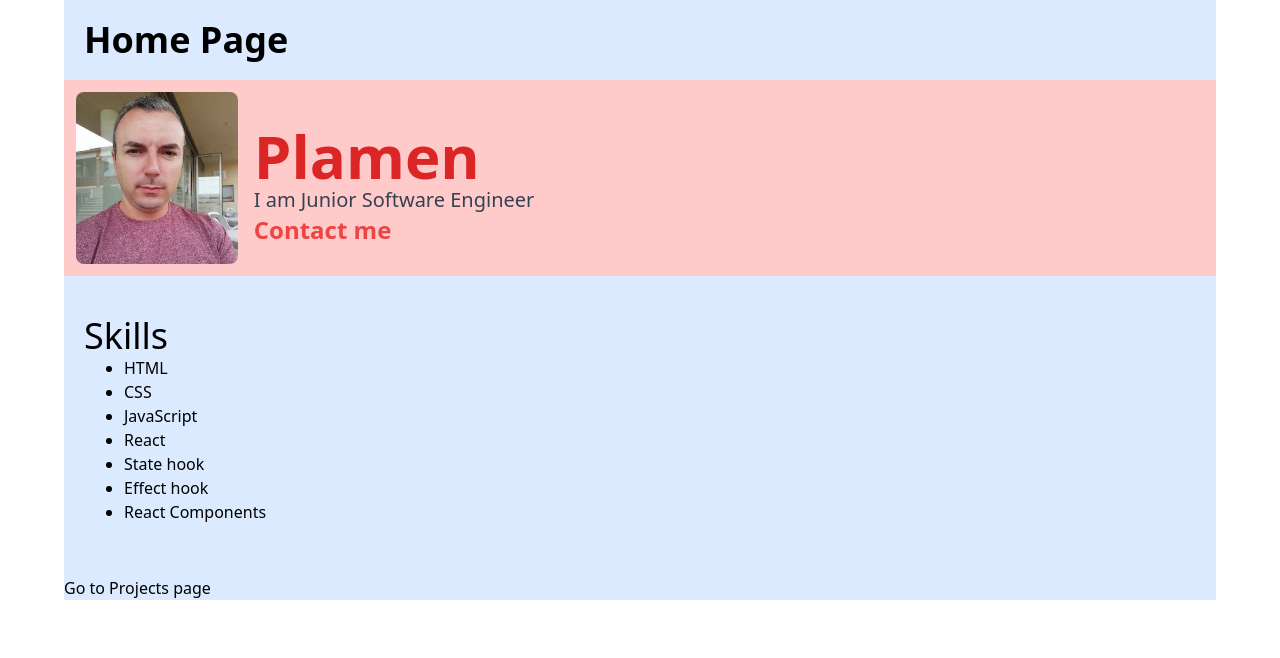
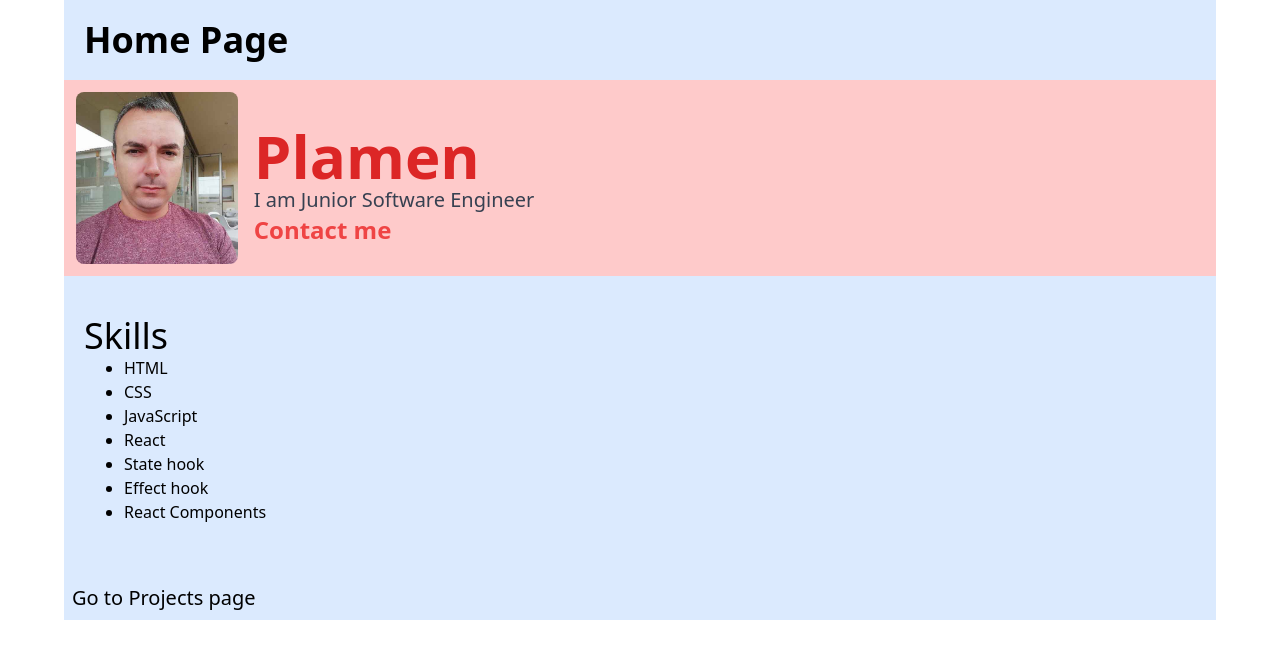
Before and after one commit to Simeonov11/skillcity-mp, a Next.js app: page / in a window 1280 px wide. Shown: the top 658 px of the page. Built offline with nearby package versions, Linux system fonts and the light colour scheme.

Commit message:
Edited styles for footer link, biger text and padding

```diff
--- a/components/shared/footer/footer.js
+++ b/components/shared/footer/footer.js
@@ -2,7 +2,7 @@ import Link from "next/link"
 
 export default function Footer({ href, title }) {
     return(
-        <div className="w-full max-w-6xl mx-auto mt-8">
+        <div className="w-full text-xl max-w-6xl mx-auto p-2 mt-8">
             <Link href={href}>
                 Go to {title} page
             </Link>
```
